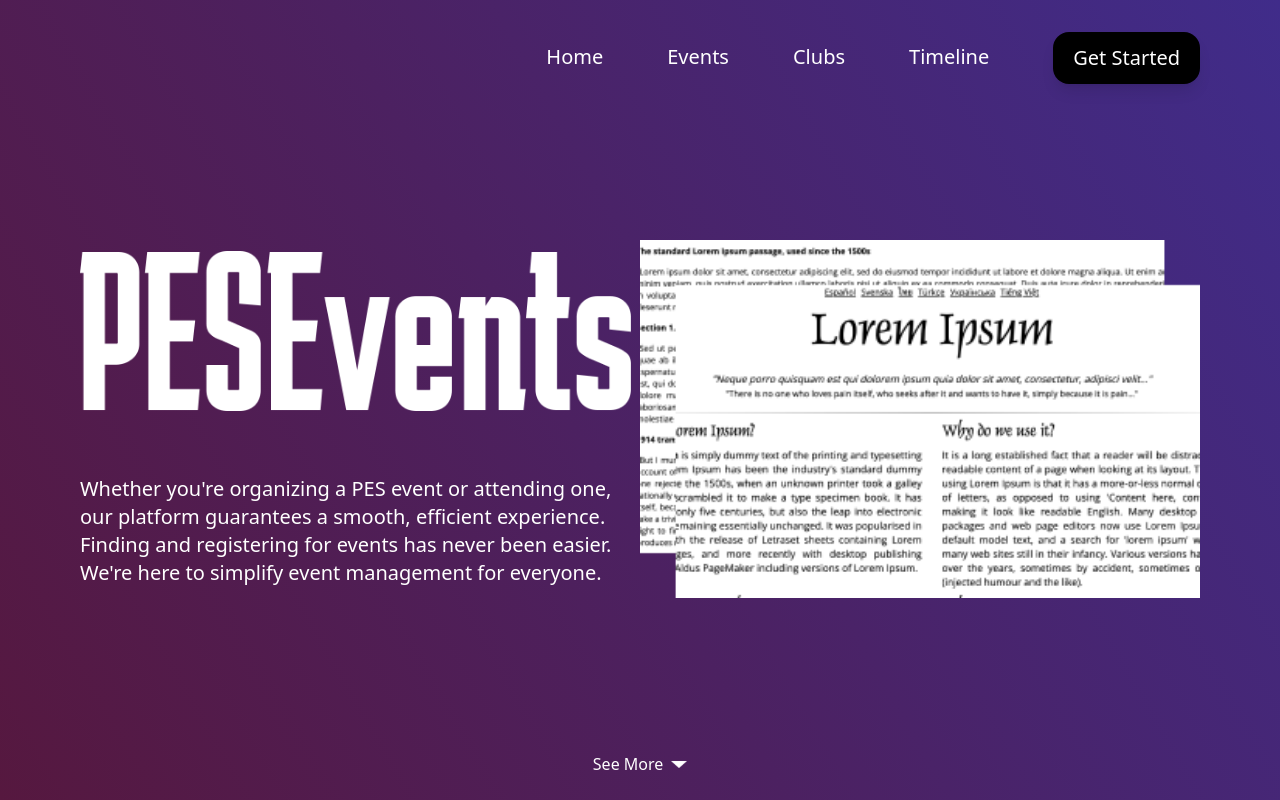
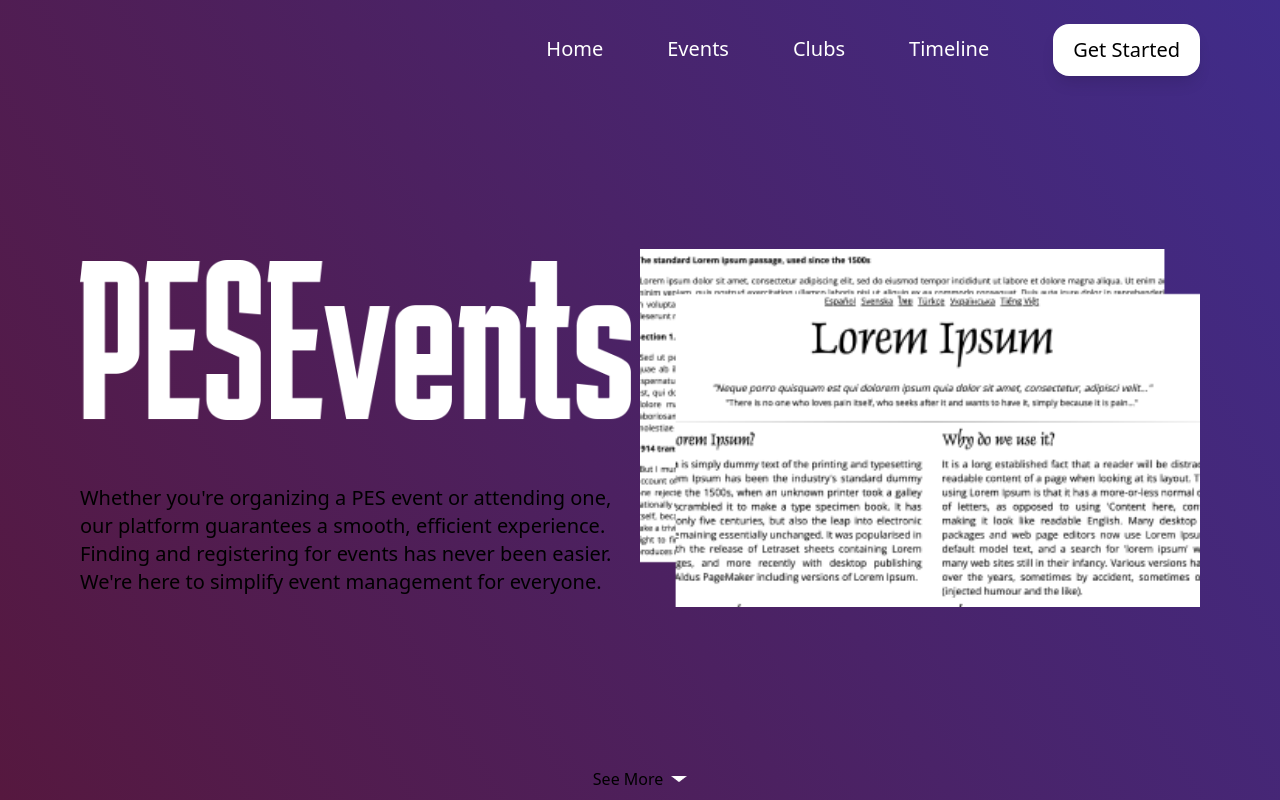
Before and after one commit to Vishnu6977/PESEvents, a React (Vite) app in the folder frontend/: page / in a window 1280 px wide. Shown: the top 800 px of the page. Built offline with nearby package versions, Linux system fonts and the light colour scheme.

Commit message:
finished navbar

```diff
--- a/frontend/src/components/Home.jsx
+++ b/frontend/src/components/Home.jsx
@@ -1,7 +1,6 @@
 import React, { useRef, useState, useEffect } from 'react';
 import HomeUnder from './HomeUnder';
 import './home.css';
-import Navbar from './Navbar';
 
 const Home = () => {
   const homeUnderRef = useRef(null);
@@ -29,53 +28,54 @@ const Home = () => {
 
   return (
     <>
-      <div className='h-screen'>
-        {scrolled ? (
-          <Navbar />
-        ) : (
+      {/* Direct Navbar inside Home */}
       <nav
-            className={`fixed top-0 left-0 w-full flex flex-row items-center justify-end gap-16 text-white font-thin text-xl px-20 py-8 right-0 transition-all duration-500 ease-in-out ${
-              scrolled ? 'bg-black/90 text-gray-200 py-6 shadow-lg' : 'bg-transparent text-white'
+        className={`fixed top-0 left-0 w-full flex flex-row items-center justify-between px-20 py-6 transition-colors duration-500 ease-in-out ${scrolled ? 'bg-black text-white' : 'bg-transparent text-white'
           }`}
       >
+        {scrolled ? <img src='logo.png' className='h-10' alt='Logo' /> : <><h1></h1></>}
+        <div className='flex flex-row items-center justify-end gap-16 text-xl'>
           <div className='cursor-pointer group transition duration-300'>
             Home
-              <span className='block max-w-0 group-hover:max-w-full transition-all duration-300 h-0.5 bg-white'></span>
+            <span className='block max-w-0 group-hover:max-w-full transition-all duration-300 h-0.5 bg-current'></span>
           </div>
           <div className='cursor-pointer group transition duration-300'>
             Events
-              <span className='block max-w-0 group-hover:max-w-full transition-all duration-300 h-0.5 bg-white'></span>
+            <span className='block max-w-0 group-hover:max-w-full transition-all duration-300 h-0.5 bg-current'></span>
           </div>
           <div className='cursor-pointer group transition duration-300'>
             Clubs
-              <span className='block max-w-0 group-hover:max-w-full transition-all duration-300 h-0.5 bg-white'></span>
+            <span className='block max-w-0 group-hover:max-w-full transition-all duration-300 h-0.5 bg-current'></span>
           </div>
           <div className='cursor-pointer group transition duration-300'>
             Timeline
-              <span className='block max-w-0 group-hover:max-w-full transition-all duration-300 h-0.5 bg-white'></span>
+            <span className='block max-w-0 group-hover:max-w-full transition-all duration-300 h-0.5 bg-current'></span>
           </div>
-            <button className='bg-black rounded-2xl px-5 py-3 shadow-lg hover:bg-white hover:text-black transition duration-300'>
+          <button className='bg-white text-black rounded-2xl px-5 py-3 shadow-lg hover:bg-black hover:text-white transition duration-300'>
             Get Started
           </button>
+        </div>
       </nav>
-        )}
 
+      {/* Main Content */}
+      <div className='h-screen flex flex-col items-center justify-center'>
         <div className='flex flex-row items-center justify-between mx-20 pt-[30vh]'>
-          <div className='text-white font-thin text-xl max-w-[70vh]'>
-            <img src='logo.png' className='h-40 mb-16' alt='logo' />
+          <div className='text-black font-thin text-xl max-w-[70vh]'>
+            <img src='logo.png' className='h-40 mb-16' alt='Logo' />
             <p>
               Whether you're organizing a PES event or attending one, our platform guarantees a smooth, efficient experience. Finding and registering for events has never been easier. We're here to simplify event management for everyone.
             </p>
           </div>
           <div>
-            <img src='lorem.png' alt='image' className='w-[70vh]' />
+            <img src='lorem.png' alt='Event Image' className='w-[70vh]' />
           </div>
         </div>
 
+        {/* Smooth scroll trigger */}
         <div className='flex flex-row items-center justify-center'>
           <button
             onClick={scrollToHomeUnder}
-            className='mt-[20vh] text-white font-thin bob flex flex-row items-center'
+            className='mt-[20vh] text-black font-thin flex flex-row items-center'
           >
             See More
             <img src='downarrow.png' className='h-[0.4rem] pl-2' />
@@ -83,7 +83,12 @@ const Home = () => {
         </div>
       </div>
 
-      <div ref={homeUnderRef}>
+      {/* PES Events Section - HomeUnder */}
+      <div
+        ref={homeUnderRef}
+        className='opacity-0 transition-opacity duration-1000 ease-in-out'
+        style={{ opacity: scrolled ? 1 : 0 }}
+      >
         <HomeUnder />
       </div>
     </>
```
Lines whose indentation alone changed are shown as unchanged.
